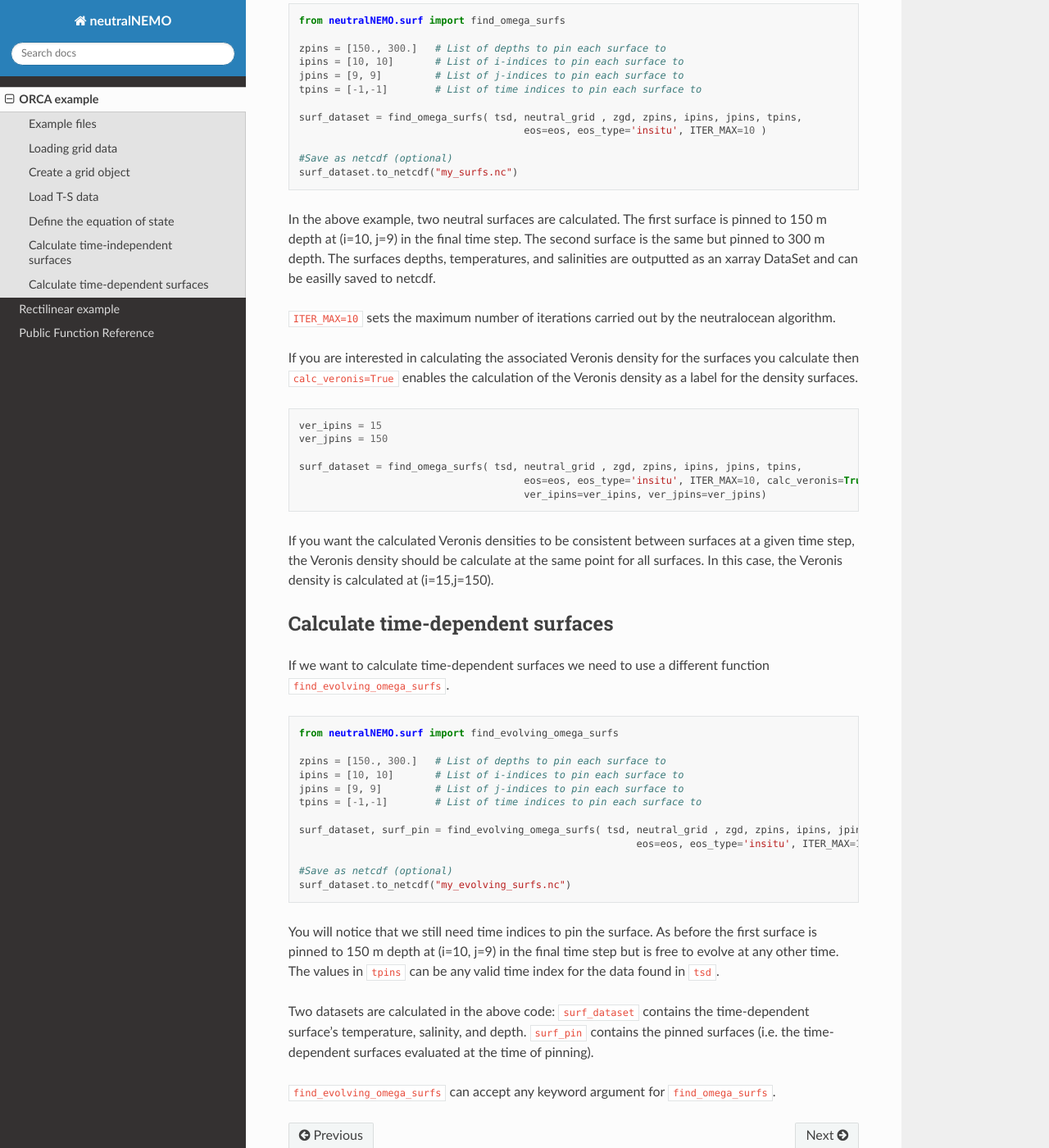
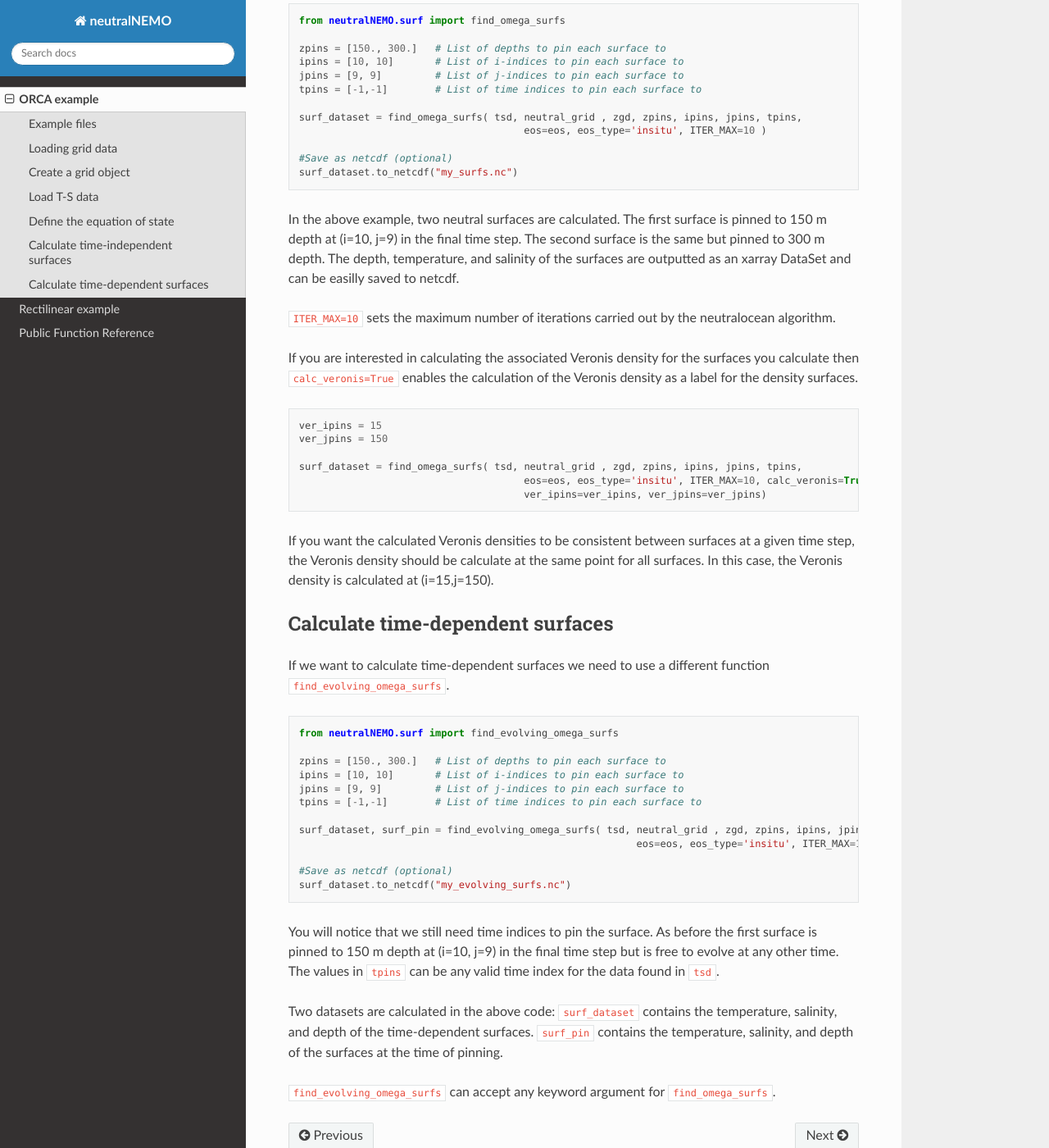
Before and after one commit to afstyles/neutralNEMO, a Sphinx documentation site: the page built from docs/source/orcaexample.rst, in a window 1280 px wide and 1400 px high, scrolled down 2784 px. Shown: the whole window at 82% size. Built offline with Sphinx 7.4.7 and the Read the Docs theme 3.1.0, drawn with Linux system fonts in a browser that asks for light colours.

Commit message:
Rewording of surface calculation section

```diff
--- a/docs/source/orcaexample.rst
+++ b/docs/source/orcaexample.rst
@@ -139,8 +139,8 @@ Now we have our temperature and grid information we can calculate neutral surfac
    surf_dataset.to_netcdf("my_surfs.nc")
 
 In the above example, two neutral surfaces are calculated. The first surface is pinned to 150 m depth at (i=10,
-j=9) in the final time step. The second surface is the same but pinned to 300 m depth. The surfaces depths,
-temperatures, and salinities are outputted as an xarray DataSet and can be easilly saved to netcdf.
+j=9) in the final time step. The second surface is the same but pinned to 300 m depth. The depth, temperature, and
+salinity of the surfaces are outputted as an xarray DataSet and can be easilly saved to netcdf.
 
 ``ITER_MAX=10`` sets the maximum number of iterations carried out by the neutralocean algorithm.
 
@@ -184,7 +184,7 @@ You will notice that we still need time indices to pin the surface. As before th
 j=9) in the final time step but is free to evolve at any other time. The values in ``tpins`` can be any valid time index for the data found in ``tsd``.
 
 Two datasets are calculated in the above code:
-``surf_dataset`` contains the time-dependent surface's temperature, salinity, and depth.
-``surf_pin`` contains the pinned surfaces (i.e. the time-dependent surfaces evaluated at the time of pinning).
+``surf_dataset`` contains the temperature, salinity, and depth of the time-dependent surfaces.
+``surf_pin`` contains the temperature, salinity, and depth of the surfaces at the time of pinning.
 
 ``find_evolving_omega_surfs`` can accept any keyword argument for ``find_omega_surfs``.
```
Also changed, not shown: docs/source/rectexample.rst (+4 -4 lines).
